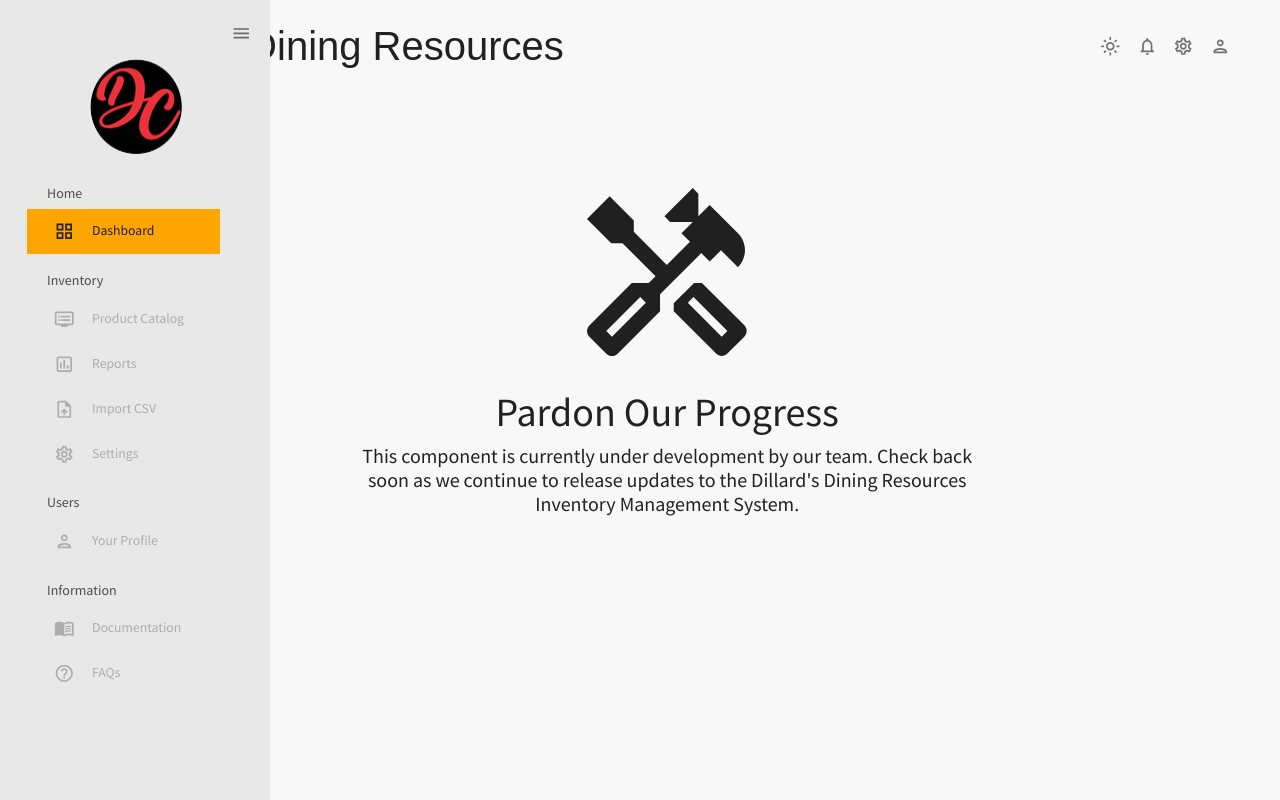
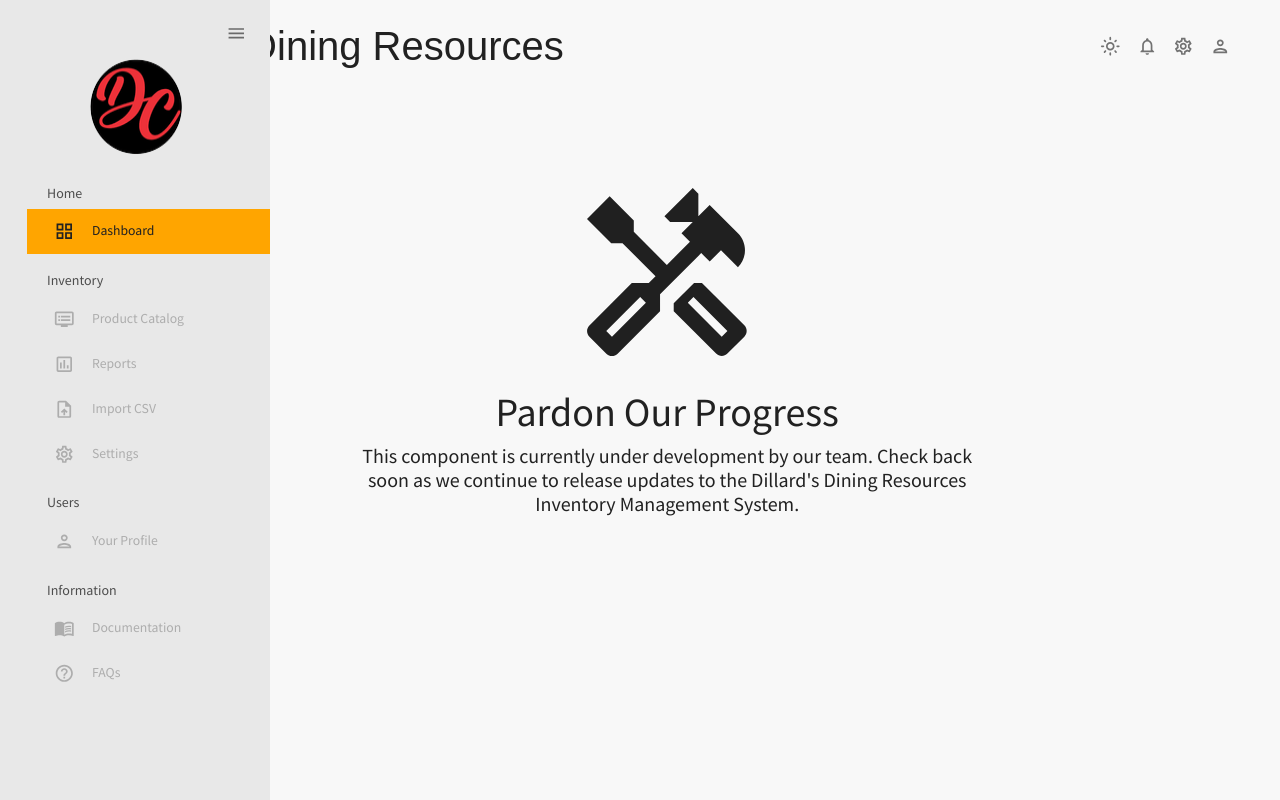
Before and after one commit to todd-buck/CapstoneProject, a React (Create React App) app in the folder DDRInventory-UI/: page / in a window 1280 px wide. Built offline with nearby package versions, Linux system fonts and the light colour scheme; a web font is replaced by a local one.

Commit message:
Sticky Sidebar "Complete"
Changes:
- Sticky Sidebar should operate as expected
- Overlaps works as expected

Notes:
- N/A

Next Steps/Action Items:
- Possibly adjust padding on sides of icons

```diff
--- a/DDRInventory-UI/src/scenes/global/Sidebar.jsx
+++ b/DDRInventory-UI/src/scenes/global/Sidebar.jsx
@@ -83,14 +83,14 @@
                 },
                 "& .pro-inner-item": {
                     padding: "5px 0px 5px 20px !important",
-                    margin: "0px 10px 0px 0px",
+                    margin: "0px 15px 0px 0px",
                 },
                 "& .pro-inner-item:not(active):hover": {
                     fontWeight: 'bold !important',
                     //padding: "5px 0px 5px 20px !important",
                     //margin: "0px 10px 0px 135px",
                     color: `${colors.gray[100]} !important`,
-                    backgroundColor: `${colors.splashAccent[0]} !important`,
+                    //backgroundColor: `${colors.splashAccent[0]} !important`,
                     transition: 'background-color 0.3s ease-in-out',
                 },
                 "& .pro-menu-item.active": {
@@ -140,7 +140,7 @@
                         </Box>
                     )}
 
-                    <Box paddingLeft={isCollapsed ? undefined : "10%"} marginRight="50px">
+                    <Box paddingLeft={isCollapsed ? undefined : "10%"} marginRight="0vw">
                         {!isCollapsed && (
                             <Typography
                                 variant="h6"
```
